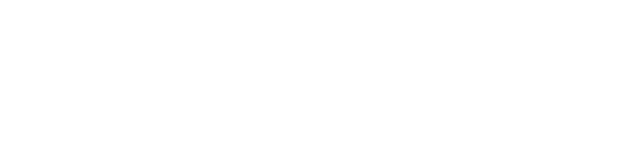
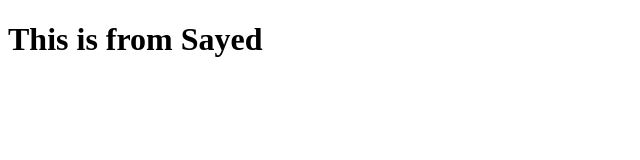
Before and after one commit to Sayed2110/MyFirstProject, a plain HTML site: page index.html in a window 1280 px wide. Shown: the whole page, without its empty margins (0-640 px from the left). Drawn offline with Linux system fonts and the light colour scheme.

Commit message:
Secondcommit

```diff
--- a/index.html
+++ b/index.html
@@ -9,7 +9,7 @@
 </head>
 
 <body>
-
+    <h1>This is from Sayed</h1>
 </body>
 
 </html>
```
